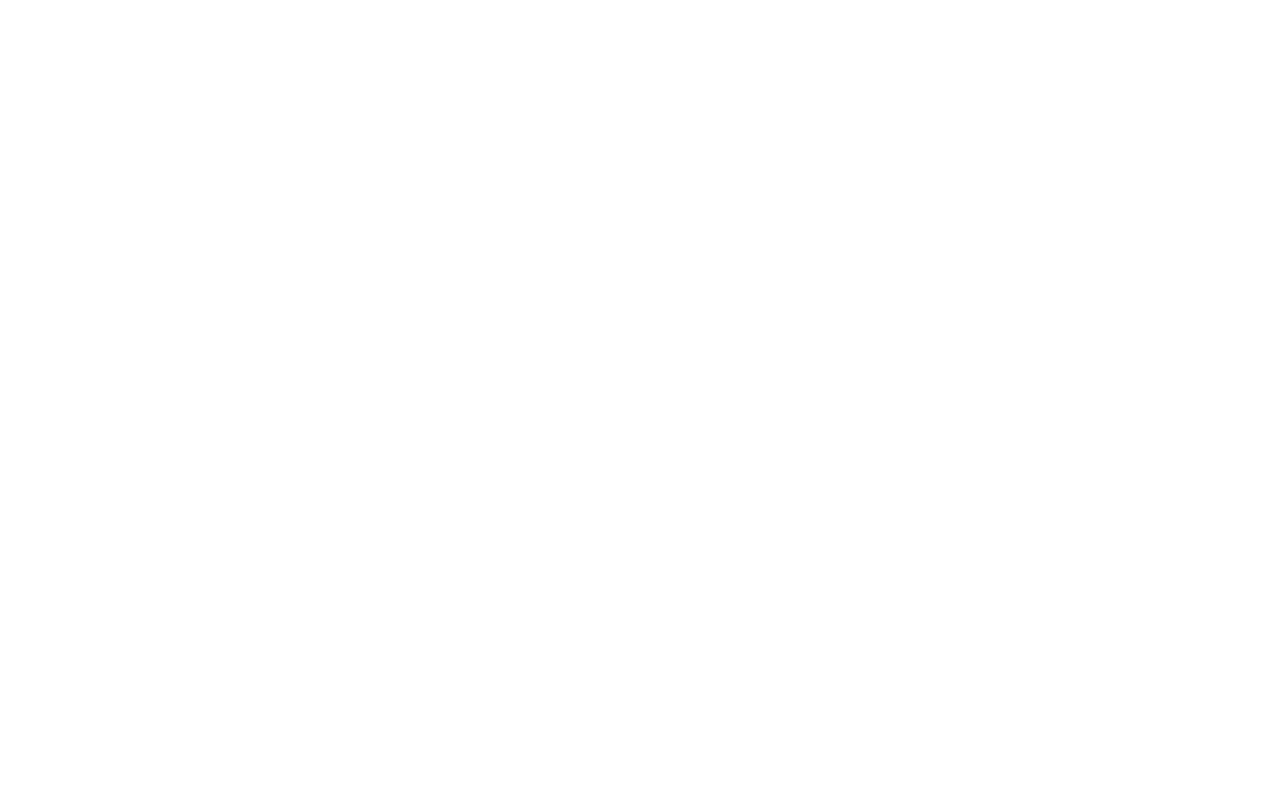
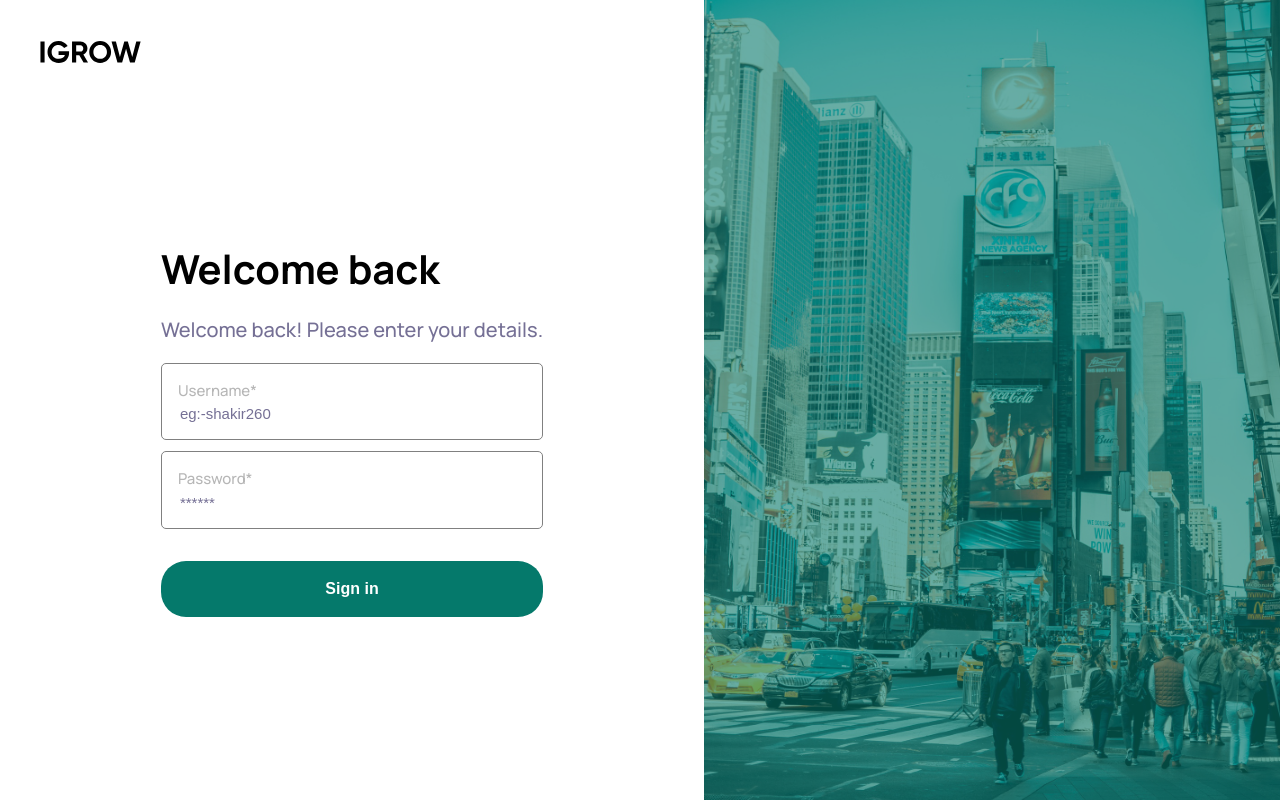
Before and after one commit to dmgcoding/ar_shakir_2, a React (Create React App) app: page /signin in a window 1280 px wide. Before the commit this address had no page. Built offline with nearby package versions, Linux system fonts and the light colour scheme.

Commit message:
signin page done

```diff
--- a/src/App.js
+++ b/src/App.js
@@ -9,9 +9,9 @@
     <BrowserRouter>
       <Routes>
         <Route exact path='/' element={<Home />} />
-        <Route exact path='/' element={<AboutUs />} />
-        <Route exact path='/' element={<Contact />} />
-        <Route exact path='/' element={<SignIn />} />
+        <Route path='/aboutus' element={<AboutUs />} />
+        <Route path='/contact' element={<Contact />} />
+        <Route path='/signin' element={<SignIn />} />
       </Routes>
     </BrowserRouter>
   );
--- a/src/components/footer/Footer.css
+++ b/src/components/footer/Footer.css
@@ -3,7 +3,7 @@
 }
 
 .w__footer__container{
-    padding: 2rem 3rem;
+    padding: 4rem 3rem 2rem 3rem;
     display: flex;
     flex-direction: column;
     justify-content: center;
@@ -59,7 +59,7 @@
 
 .w__footer__container-menu-brand-socials{
     display: flex;
-    justify-content: start;
+    justify-content: flex-start;
     align-items: center;
 }
 
--- a/src/components/footer/Footer.jsx
+++ b/src/components/footer/Footer.jsx
@@ -1,7 +1,6 @@
 import React from 'react';
 import { Link } from 'react-router-dom';
 import './Footer.css';
-import './Footer.css'
 import twitter from './../../assets/icons/twitter.png'
 import linkedin from './../../assets/icons/linkedin.png'
 import messenger from './../../assets/icons/messenger.png'
@@ -9,11 +8,12 @@
 import email from './../../assets/icons/email.png'
 import call from './../../assets/icons/call.png'
 import logo from './../../assets/logo.svg'
+import footerbg from './../../assets/footer-bg.png'
 
 
 const Footer = () => {
   return (
-    <div className="w__footer">
+    <div className="w__footer" style={{backgroundSize: 'cover',backgroundImage: `url(${footerbg})`}}>
       <div className="w__footer__container">
         <div className="w__footer__container-menu">
           <div className="w__footer__container-menu-brand">
--- a/src/components/navbar/NavBar.css
+++ b/src/components/navbar/NavBar.css
@@ -2,6 +2,7 @@
     width: 100%;
     position: fixed;
     background-color: transparent;
+    z-index: 10;
 }
 
 .w__navbar__container{
@@ -49,6 +50,7 @@
     line-height: 19px;
     color: var(--black);
     margin-right: 2rem;
+    cursor: pointer;
 }
 
 .w__navbar__container-buttons-btn2{
--- a/src/components/navbar/NavBar.jsx
+++ b/src/components/navbar/NavBar.jsx
@@ -1,8 +1,8 @@
-import React,{useState,useEffect, useRef} from 'react';
+import React,{useState,useEffect} from 'react';
 import './NavBar.css';
 import logo from './../../assets/logo.svg';
 import {GrMenu} from 'react-icons/gr';
-import { Link } from 'react-router-dom';
+import { Link, NavLink } from 'react-router-dom';
 
 const NavBar = () => {
   const [hamOpen, setHamOpen] = useState(false);
@@ -38,8 +38,8 @@
           </ul>
         </div>
         <div className="w__navbar__container-buttons">
-          <Link className='w__navbar__container-buttons-btn1'>Sign in</Link>
-          <Link className='w__navbar__container-buttons-btn2'>Start Free</Link>
+          <Link to='/signin' className='w__navbar__container-buttons-btn1'>Sign in</Link>
+          <Link to='signin' className='w__navbar__container-buttons-btn2'>Start Free</Link>
       </div>
       </>
     );
--- a/src/pages/home/Home.jsx
+++ b/src/pages/home/Home.jsx
@@ -1,12 +1,11 @@
 import React from 'react';
-import {NavBar, Banner, Brands, Cover, CTO, Pricing, Process, Services, Testimonials, Footer,App} from './imports';
+import {NavBar, Banner, Brands, Cover, Pricing, Process, Services, Testimonials, Footer} from './imports';
 import './Home.css';
 
 const Home = () => {
   return (
     <div className='w__home'>
       <NavBar />
-      {/* <div style={{height: `120vh`}}></div> */}
       <Cover />
       <Brands />
       <Services />
--- a/src/pages/home/testimonials/Testimonials.css
+++ b/src/pages/home/testimonials/Testimonials.css
@@ -101,7 +101,7 @@
 
 .w__home__test__container__slider-slide__content-ratings{
     display: flex;
-    justify-content: start;
+    justify-content: flex-start;
     align-items: center;
     padding: 1.5rem 0;
 }
--- a/src/pages/signIn/SignIn.css
+++ b/src/pages/signIn/SignIn.css
@@ -0,0 +1,110 @@
+.w__signin{
+    width: 100%;
+    display: flex;
+    justify-content: center;
+    align-items: flex-start;
+}
+
+.w__signin-left{
+    width: 55%;
+}
+
+.w__signin-right{
+    width: 45%;
+    position: relative;
+    display: flex;
+    flex-direction: column;
+    justify-content: flex-start;
+    align-items: flex-start;
+}
+
+.w__signin-right-overlay{
+    position: absolute;
+    left: 0;
+    top: 0;
+    width: 100%;
+    height: 100vh;
+    background-color: var(--green);
+    opacity: 0.6;
+}
+
+.w__signin-right > img{
+    width: 100%;
+    height: 100vh;
+}
+
+.w__signin-left__form{
+    flex: auto;
+    height: 80vh;
+    display: flex;
+    justify-content: center;
+    align-items: center;
+}
+
+.w__signin-left__form__container{
+    max-width: 30rem;
+}
+
+.w__signin-left__form__container-heading{
+    color: var(--black);
+    font-size: 40px;
+    font-weight: 700;
+    margin: 0;
+}
+
+.w__signin-left__form__container-subheading{
+    color: var(--textgrey);
+    font-size: 20px;
+    font-weight: 500;
+}
+
+.w__signin-left__form__container-input{
+    display: flex;
+    flex-direction: column;
+    align-items: flex-start;
+    padding: 1rem;
+    margin: 0.7rem 0 0 0;
+    border: 1px solid grey;
+    border-radius: 5px;
+}
+
+.w__signin-left__form__container-input:hover{
+    border: 1px solid blue;
+    cursor: text;
+}
+
+.w__signin-left__form__container-input > label{
+    color: rgb(182, 182, 182);
+    font-size: 15px;
+    font-weight: 500;
+    margin: 0;
+}
+
+.w__signin-left__form__container-input > input{
+    color: rgb(182, 182, 182);
+    font-size: 15px;
+    font-weight: 500;
+    margin: 0.2rem 0 0 0;
+    border: none;
+    outline: none;
+    width: 100%;
+}
+.w__signin-left__form__container-input > input::placeholder{
+    color: var(--textgrey);
+    font-size: 15px;
+    font-weight: 500;
+    margin: 0;
+}
+
+.w__signin-left__form__container > button{
+    width: 100%;
+    padding: 1.2rem;
+    background-color: var(--green);
+    color: white;
+    border-radius: 25px;
+    border: none;
+    font-size: 16px;
+    font-weight: 600;
+    margin: 2rem 0 0 0;
+    cursor: pointer;
+}
--- a/src/pages/signIn/SignIn.jsx
+++ b/src/pages/signIn/SignIn.jsx
@@ -1,8 +1,39 @@
 import React from 'react'
+import './SignIn.css'
+import bg from './../../assets/signin.jpg'
+import logo from './../../assets/logo.svg'
+import { Link } from 'react-router-dom'
 
 const SignIn = () => {
   return (
-    <div>SignIn</div>
+    <div className="w__signin">
+      <div className="w__signin-left">
+        <Link to='/'><img style={{margin: '2.5rem', height: '1.5rem'}} src={logo} alt="logo" /></Link>
+        <div className="w__signin-left__form">
+          <div className="w__signin-left__form__container">
+            <p className="w__signin-left__form__container-heading">
+            Welcome back
+            </p>
+            <p className="w__signin-left__form__container-subheading">
+            Welcome back! Please enter your details.
+            </p>
+            <div className="w__signin-left__form__container-input">
+              <label htmlFor="signin-form-username">Username*</label>
+              <input type="text" id="signin-form__container-username" placeholder='eg:-shakir260'/>
+            </div>
+            <div className="w__signin-left__form__container-input">
+              <label htmlFor="signin-form-password">Password*</label>
+              <input type="password" id="signin-form__container-password" placeholder='******'/>
+            </div>
+            <button>Sign in</button>
+          </div>
+        </div>
+      </div>
+      <div className="w__signin-right">
+        <div className="w__signin-right-overlay"></div>
+        <img src={bg} alt="bg" />
+      </div>
+    </div>
   )
 }
 
```
Also changed, not shown: src/assets/footer-bg.png (added).
